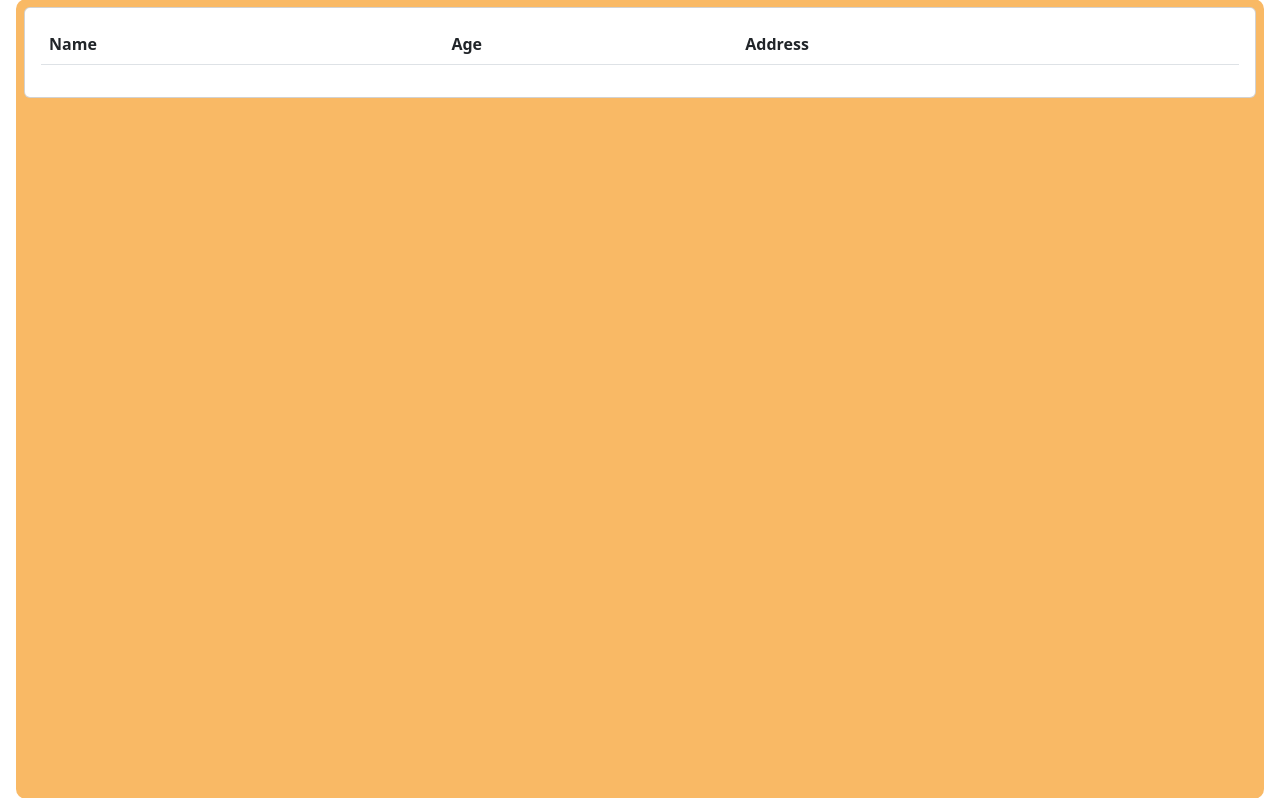
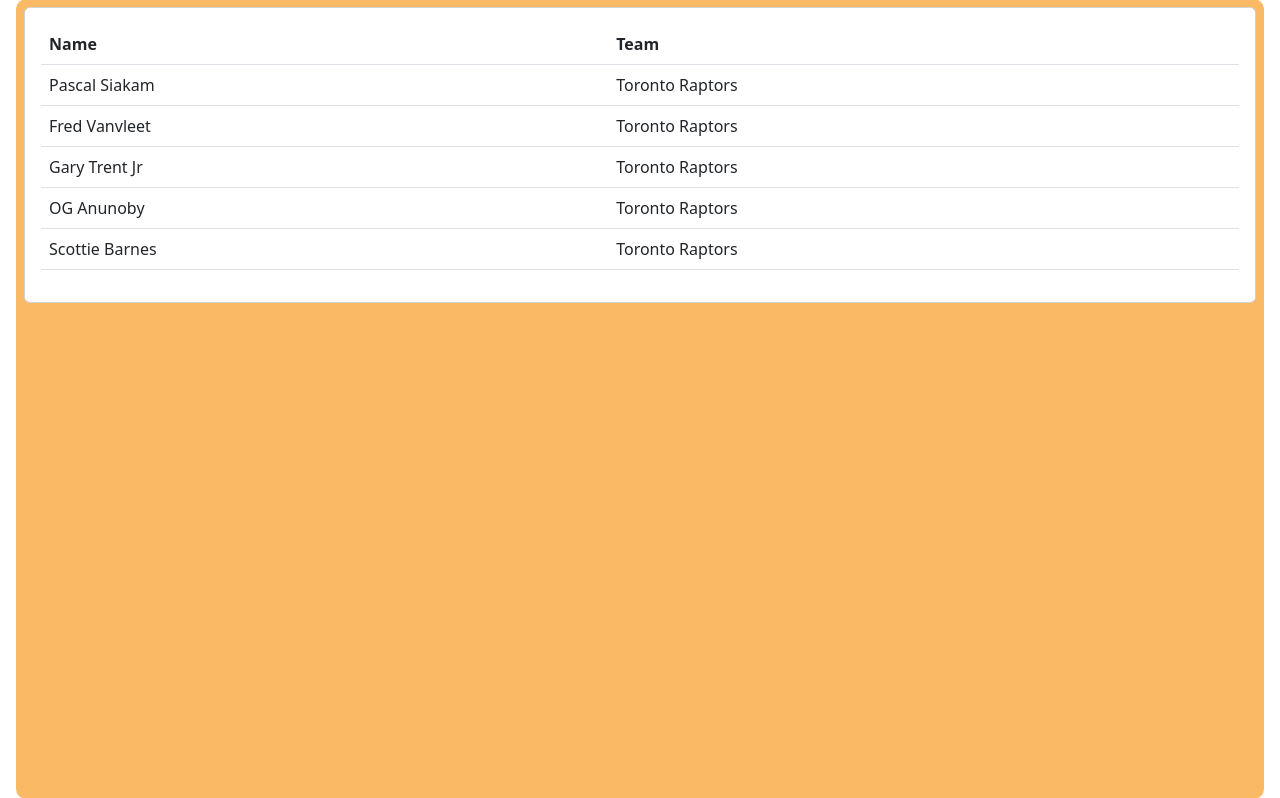
Before and after one commit to Ed7723/SalaryCapOptimizer, a Flask app: page /table in a window 1280 px wide. Shown: the part 73-871 px from the top of the page. Run offline with Flask 2, Linux system fonts and the light colour scheme; lists and menus that the app fills with data are empty.

Commit message:
Added some more styling and flask paths

```diff
--- a/src/app.py
+++ b/src/app.py
@@ -1,9 +1,11 @@
-from flask import Flask,  url_for, render_template, request
+from flask import Flask,  url_for, render_template, request, redirect
 from players import load_players, Player
 from PlayerStatPredict import Predict
 import json
 
 app = Flask(__name__)
+
+currentPlayerBase = (('Pascal Siakam','Toronto Raptors'),('Fred Vanvleet','Toronto Raptors'),('Gary Trent Jr','Toronto Raptors'),('OG Anunoby','Toronto Raptors'),('Scottie Barnes','Toronto Raptors'))
 
 @app.route("/")
 def index():
@@ -13,19 +15,29 @@
 def create_team():
     player_list = json.loads(request.data)
     player_list = [Player(x["name"], x["salary"], x["team"]) for x in player_list]
-    return render_template('table.html', player_list)
+    return ""
 
 @app.route("/players", methods=["Get"])
 def get_players():
     players = load_players()
     return [x.__dict__ for x in players]
 
-@app.route("/players/<name>/prediction", methods=["Get"])
+@app.route("/index", methods=["Get"])
 def get_player_prediction(name):
-    if(name == "PascalSiakim"):
+    if(name == "pascal siakim"):
         stats = Predict("backend/siakam2021.csv")
-        return stats.__dict__
+    elif(name == "og anunoby"):
+        stats = Predict("backend/anunoby2021.csv")
+    elif(name == "gary trent jr"):
+        stats = Predict("backend/trentjr2021.csv")
+    elif(name == "fred vanvleet"):
+        stats = Predict("backend/vanvleet2021.csv")
+    elif(name == "scottie barnes"):
+        stats = Predict("backend/barnes2021.csv")
+    else:
+        return redirect(url_for('notFound.html'))
+    return render_template('search.html', stats = stats.__dict__)
 
 @app.route("/table")
 def table():
-    return render_template('table.html')
+    return render_template('table.html',currentPlayers = currentPlayerBase)
--- /dev/null
+++ b/src/templates/search.html
@@ -0,0 +1,6 @@
+{% extends 'base.html' %}
+{% block title %}Search{% endblock %}
+
+{% block content %}
+    <h1>Searching</h1>
+{% endblock %}
--- a/src/templates/table.html
+++ b/src/templates/table.html
@@ -2,21 +2,20 @@
 {% block title %}Table{% endblock %}
 
 {% block content %}
-  <table id="data" class="table table-striped">
+  <table id="data" class="table table-hover">
     <thead>
       <tr>
         <th>Name</th>
-        <th>Age</th>
-        <th>Address</th>
+        <th>Team</th>
       </tr>
     </thead>
     <tbody>
-      {% for user in users %}
-        <tr>
-          <td>{{ user.name }}</td>
-          <td>{{ user.age }}</td>
-          <td>{{ user.address }}</td>
-        </tr>
+      {% for player in currentPlayers %}
+      <tr>
+        {% for var in player %}
+          <td>{{var}}</a></td>
+        {% endfor %}
+      </tr>
       {% endfor %}
     </tbody>
   </table>
```
Also changed, not shown: src/templates/index.html (+18 -9 lines).
